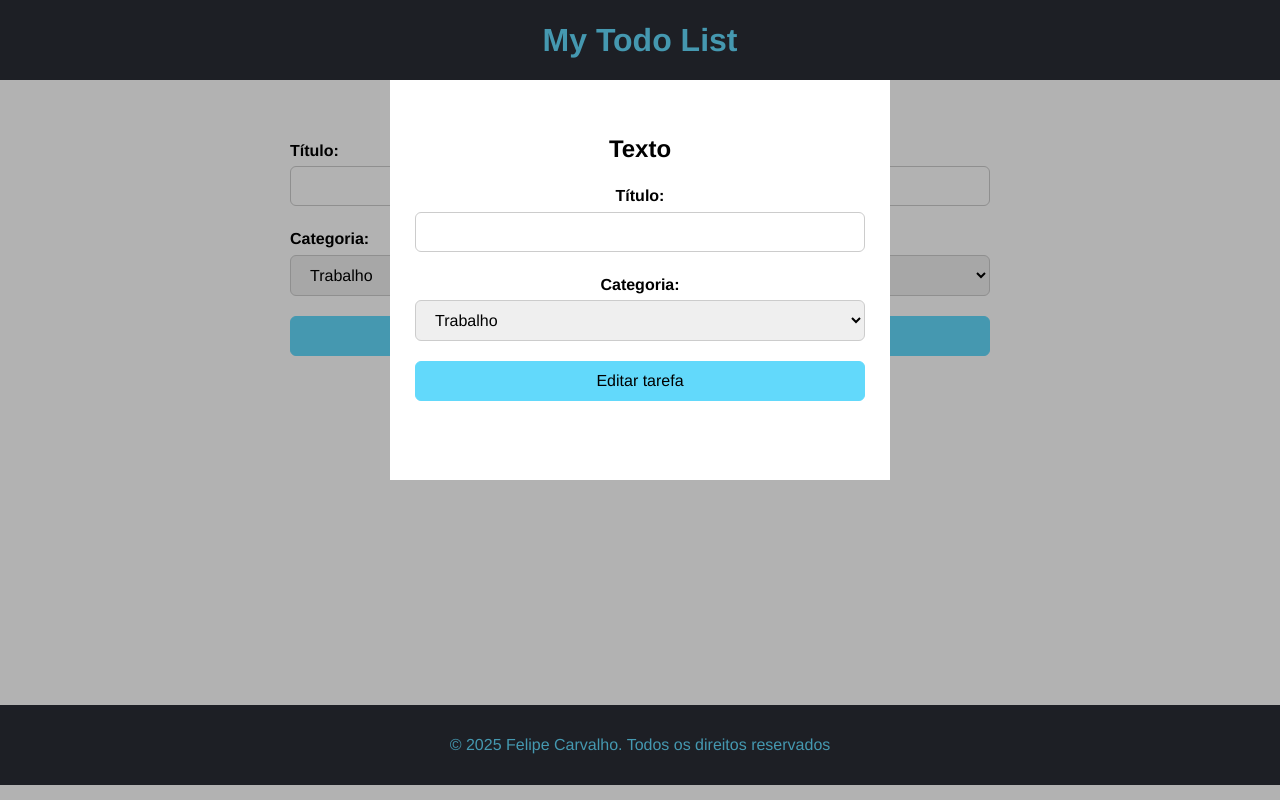
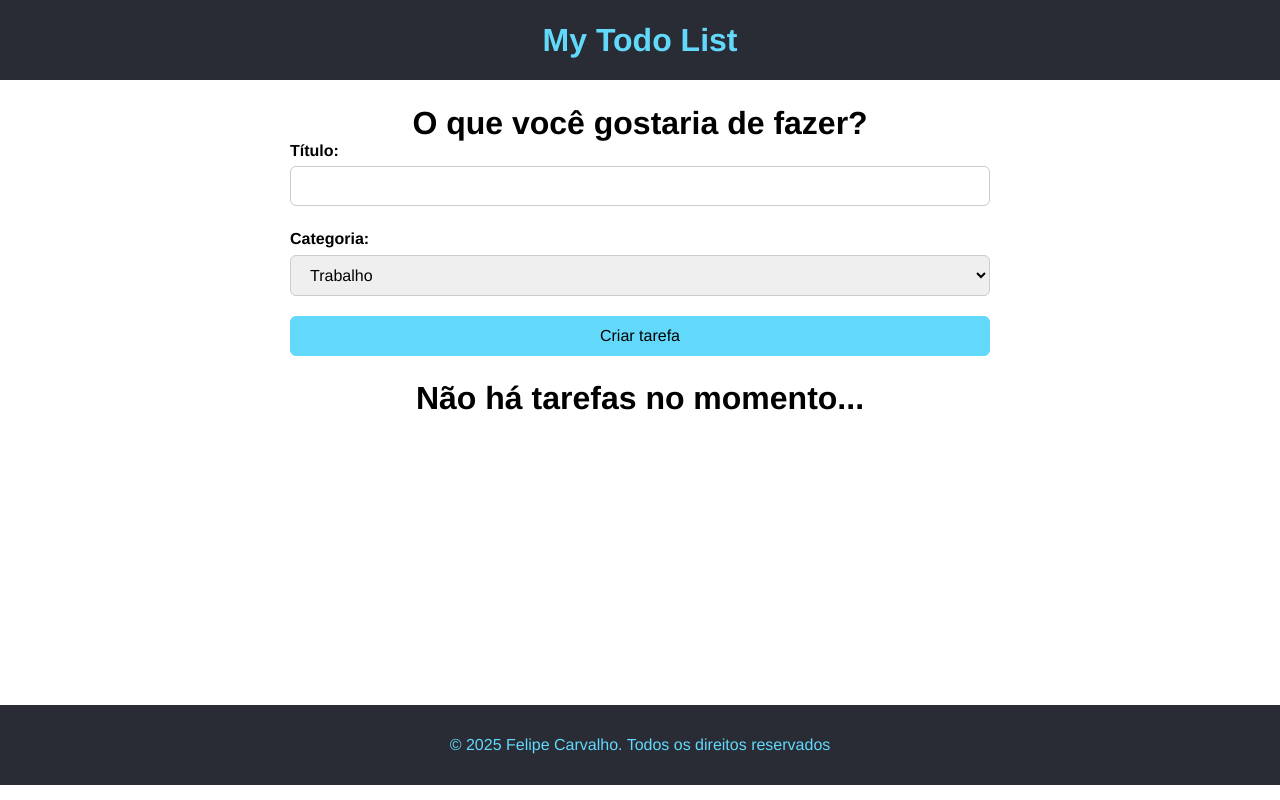
Before and after one commit to LippeTK/my-todo-list, a React (Vite) app: page / in a window 1280 px wide. Built offline with nearby package versions, Linux system fonts and the light colour scheme.

Commit message:
feat: add close and open modal event

```diff
--- a/src/App.tsx
+++ b/src/App.tsx
@@ -10,7 +10,7 @@ import Modal from './components/Modal';
 function App() {
 
   const [taskList, setTaskList] = useState<ITask[]>([])
-
+  const [showModal, setShowModal] = useState<boolean>(false)
   const deleteTask = (id:number) => {
     setTaskList(taskList.filter((task) =>{
       return task.id !== id
@@ -18,12 +18,20 @@ function App() {
   }
   return (
     <>
-      <Modal children={<Form btnText="Editar tarefa" taskList={taskList}/>} />
+      {showModal && (
+        <Modal setShowModal={setShowModal}>
+          <Form
+            btnText="Editar tarefa"
+            taskList={taskList}
+            setTaskList={setTaskList}
+          />
+        </Modal>
+      )}
       <Header/>
       <main className="main-container">
         <h1>O que você gostaria de fazer?</h1>
         <Form btnText="Criar tarefa" taskList={taskList} setTaskList={setTaskList}/>
-        <TaskList taskList={taskList} handleDelete={deleteTask}/>
+        <TaskList taskList={taskList} handleDelete={deleteTask} setShowModal={setShowModal}/>
       </main>
       <Footer/>
     </>
--- a/src/components/Modal.tsx
+++ b/src/components/Modal.tsx
@@ -1,15 +1,15 @@
 import './Modal.css'
 
-interface Props{
-    children: React.ReactNode
+interface Props {
+  children: React.ReactNode
+  setShowModal: React.Dispatch<React.SetStateAction<boolean>>
 }
 
-export default function Modal({children}: Props){
+export default function Modal({ children, setShowModal }: Props) {
     return(
         <div id="modal">
-            <div className="fade"></div>
+            <div className="fade" onClick={() => {setShowModal(false)}} ></div>
             <div className="modal">
-                <h2>Texto</h2>
                 {children}
             </div>
         </div>
--- a/src/components/layout/TaskList.tsx
+++ b/src/components/layout/TaskList.tsx
@@ -2,10 +2,11 @@ import type { ITask } from "../../interfaces/Task"
 import './TaskList.css'
 interface Props{
     taskList: ITask[],
-    handleDelete: (id:number) => void
+    handleDelete: (id:number) => void,
+    setShowModal: React.Dispatch<React.SetStateAction<boolean>>
 }
 
-const TaskList = ({taskList, handleDelete}: Props) => {
+const TaskList = ({taskList, handleDelete, setShowModal}: Props) => {
 
     return(
         <>
@@ -21,7 +22,7 @@ const TaskList = ({taskList, handleDelete}: Props) => {
                                         <p>-{task.category}</p>
                                     </div>
                                     <div className="task-buttons">
-                                        <i className="bi bi-pencil-square"></i>
+                                        <i className="bi bi-pencil-square" onClick={() => {setShowModal(true)}}></i>
                                         <i className="bi bi-trash" onClick={() => {handleDelete(task.id)}}></i>
                                     </div>
                                 </li>
```
